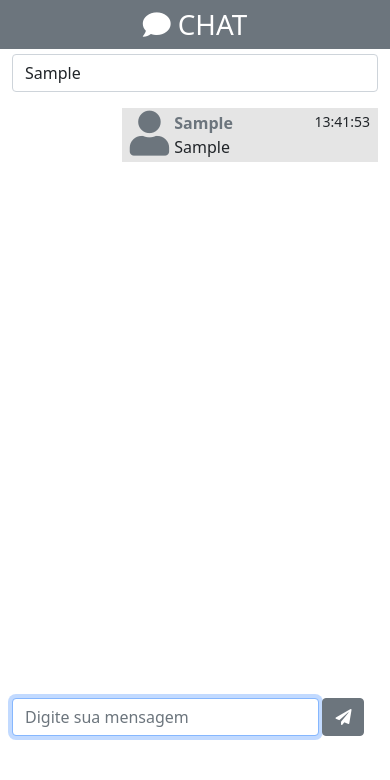
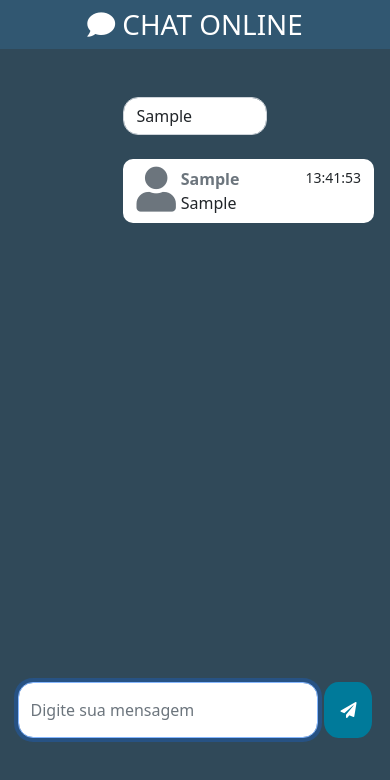
Before and after one commit to riordansantos/chat-with-websocket, a website: page public/index.html in a window 390 px wide. Both pictures are taken after typing "Sample", "Sample" into the empty fields and a click on the button 343 px from the left and 717 px from the top of the page. Drawn offline with nearby package versions, Linux system fonts and the light colour scheme; no server answers.

Commit message:
feat(): fixing styles

```diff
--- a/package.json
+++ b/package.json
@@ -2,7 +2,7 @@
   "name": "chat-with-websocket",
   "version": "1.0.0",
   "description": "Live chat with websocket",
-  "main": "index.js",
+  "main": "index.html",
   "scripts": {
     "test": "echo \"Error: no test specified\" && exit 1"
   },
--- a/public/index.html
+++ b/public/index.html
@@ -12,7 +12,9 @@
         integrity="sha512-YybopSVjZU0fe8TY4YDuQbP5bhwpGBE/T6eBUEZ0usM72IWBfWrgVI13qfX4V2A/W7Hdqnm7PIOYOwP9YHnICw=="
         crossorigin="anonymous"></script>
 
-    <link rel="stylesheet" href="https://cdnjs.cloudflare.com/ajax/libs/font-awesome/5.15.2/css/all.min.css" integrity="sha512-HK5fgLBL+xu6dm/Ii3z4xhlSUyZgTT9tuc/hSrtw6uzJOvgRr2a9jyxxT1ely+B+xFAmJKVSTbpM/CuL7qxO8w==" crossorigin="anonymous" />
+    <link rel="stylesheet" href="https://cdnjs.cloudflare.com/ajax/libs/font-awesome/5.15.2/css/all.min.css"
+        integrity="sha512-HK5fgLBL+xu6dm/Ii3z4xhlSUyZgTT9tuc/hSrtw6uzJOvgRr2a9jyxxT1ely+B+xFAmJKVSTbpM/CuL7qxO8w=="
+        crossorigin="anonymous" />
 
     <link href="https://cdn.jsdelivr.net/npm/bootstrap@5.0.0-beta2/dist/css/bootstrap.min.css" rel="stylesheet"
         integrity="sha384-BmbxuPwQa2lc/FVzBcNJ7UAyJxM6wuqIj61tLrc4wSX0szH/Ev+nYRRuWlolflfl" crossorigin="anonymous">
@@ -27,24 +29,25 @@
 
         <div class="row linha1">
             <div class="col-md-12">
-           <h1 class="mt-2"><i class="fas fa-comment"></i> CHAT</h1>
+                <h1 class="mt-2"><i class="fas fa-comment"></i> CHAT ONLINE</h1>
             </div>
         </div>
 
 
         <div class="row linha2">
-    <div class="col-md-12 divL2" onkeypress="handle();">
+            <div class="col-md-12 backgroundMain" onkeypress="handle();">
 
                 <form id="chat">
-            <div class="mb-3">
-                <input type="text" name="username" class="form-control inputusername"  placeholder="Digite seu usuário">
+                    <div class="mb-4 inputusername">
+                        <input type="text" name="username" class="form-control" placeholder="Digite seu usuário">
                     </div>
 
                     <div class="messages mb-3"></div>
 
-            <div class="mb-1">
+                    <div class="mb-1 submitMessage">
                         <input name="message" class="form-control inputmessage" placeholder="Digite sua mensagem">
-                <button type="submit" class="btn btn-secondary" id="btnEnviar" onclick="execSub()"><i class="fas fa-paper-plane"></i></button>
+                        <button type="submit" class="btn btn-secondary" id="btnEnviar" onclick="execSub()"><i
+                                class="fas fa-paper-plane"></i></button>
                     </div>
 
                 </form>
@@ -64,32 +67,31 @@
     <script type="text/javascript">
 
 
-    $( document ).ready(function() {
+        $(document).ready(function () {
 
             var socket = io('http://localhost:3000');
-        // var socket = io('http://10.0.0.24:3000');
-       // var socket = io('https://f5b0aacab5ed.ngrok.io');
+
 
 
             function renderMessage(message) {
 
-        if($('input[name=username]').val() == message.author){
+                if ($('input[name=username]').val() == message.author) {
 
                     var conteudoHtml = '';
-            conteudoHtml = conteudoHtml + '<div class="message msgcorrenteuser">';
-                conteudoHtml = conteudoHtml + '<div style="width:100%">';
-                    conteudoHtml = conteudoHtml + '<div style="float:left">';
-                        conteudoHtml = conteudoHtml + '<i class="fas fa-user fa-3x" style="font-size: 45px; margin-left: 5px; margin-right: 5px; color: #6c757d;"></i>';
+                    conteudoHtml += '<div class="message msgcorrenteuser">';
+                    conteudoHtml += '<div style="width:100%">';
+                    conteudoHtml += '<div style="float:left">';
+                    conteudoHtml += '<i class="fas fa-user fa-3x" style="font-size: 45px; margin-left: 5px; margin-right: 5px; color: #6c757d;"></i>';
 
-                    conteudoHtml = conteudoHtml + '</div>';
-                    conteudoHtml = conteudoHtml + '<div>';
-                        conteudoHtml = conteudoHtml + '<div style="float:left; color: #6c757d;"><strong>' + message.author + '</strong></div>';
-                        conteudoHtml = conteudoHtml + '<div style="float: right; margin-right: 5px; font-size:14px">'+ message.hora +'</div>';
-                    conteudoHtml = conteudoHtml + '</div>';
+                    conteudoHtml += '</div>';
+                    conteudoHtml += '<div>';
+                    conteudoHtml += '<div style="float:left; color: #6c757d;"><strong>' + message.author + '</strong></div>';
+                    conteudoHtml += '<div style="float: right; margin-right: 5px; font-size:14px">' + message.hora + '</div>';
+                    conteudoHtml += '</div>';
 
-                conteudoHtml = conteudoHtml + '</div>';
-                conteudoHtml = conteudoHtml + '<div style="width:100%"><br>' + message.message + '</div>';
-            conteudoHtml = conteudoHtml + '</div>';
+                    conteudoHtml += '</div>';
+                    conteudoHtml += '<div style="width:100%"><br>' + message.message + '</div>';
+                    conteudoHtml += '</div>';
 
 
 
@@ -99,20 +101,20 @@
 
 
                     var conteudoHtml = '';
-            conteudoHtml = conteudoHtml + '<div class="message msguser">';
-                conteudoHtml = conteudoHtml + '<div style="width:100%">';
-                    conteudoHtml = conteudoHtml + '<div style="float:left">';
-                        conteudoHtml = conteudoHtml + '<i class="fas fa-user fa-3x" style="font-size: 45px; margin-left: 5px; margin-right: 5px;"></i>';
+                    conteudoHtml += '<div class="message msguser">';
+                    conteudoHtml += '<div style="width:100%;">';
+                    conteudoHtml += '<div style="float:left; color: #fff">';
+                    conteudoHtml += '<i class="fas fa-user fa-3x" style="font-size: 45px; margin-left: 5px; margin-right: 5px; color: #fff;"></i>';
 
-                    conteudoHtml = conteudoHtml + '</div>';
-                    conteudoHtml = conteudoHtml + '<div>';
-                        conteudoHtml = conteudoHtml + '<div style="float:left"><strong>' + message.author + '</strong></div>';
-                        conteudoHtml = conteudoHtml + '<div style="float: right; margin-right: 5px; font-size:14px">' + message.hora + '</div>';
-                    conteudoHtml = conteudoHtml + '</div>';
+                    conteudoHtml += '</div>';
+                    conteudoHtml += '<div>';
+                    conteudoHtml += '<div style="float:left; color: #fff;"><strong>' + message.author + '</strong></div>';
+                    conteudoHtml += '<div style="float: right; margin-right: 5px; font-size:14px; color: #fff;">' + message.hora + '</div>';
+                    conteudoHtml += '</div>';
 
-                conteudoHtml = conteudoHtml + '</div>';
-                conteudoHtml = conteudoHtml + '<div style="width:100%"><br>' + message.message + '</div>';
-            conteudoHtml = conteudoHtml + '</div>';
+                    conteudoHtml += '</div>';
+                    conteudoHtml += '<div style="width:100%; color: #fff;"><br>' + message.message + '</div>';
+                    conteudoHtml += '</div>';
 
 
                     $('.messages').append(conteudoHtml);
@@ -122,8 +124,8 @@
 
             }
 
-    socket.on('previousMessages', function(messages){
-        for (message of messages){
+            socket.on('previousMessages', function (messages) {
+                for (message of messages) {
                     renderMessage(message);
                 }
             })
@@ -143,7 +145,7 @@
                 var message = $('input[name=message]').val();
 
                 var now = new Date
-        var hora = addZeroes(now.getHours(), 2) + ":" + addZeroes(now.getMinutes(),2) + ":" + addZeroes(now.getSeconds(),2);
+                var hora = addZeroes(now.getHours(), 2) + ":" + addZeroes(now.getMinutes(), 2) + ":" + addZeroes(now.getSeconds(), 2);
 
                 $('input[name=message]').val('');
                 $('input[name=message]').focus();
@@ -172,18 +174,16 @@
         });
 
 
-    function execSub(){
+        function execSub() {
 
-        $('.messages').animate({scrollTop: $('.messages')[0].scrollHeight}, 500);
+            $('.messages').animate({ scrollTop: $('.messages')[0].scrollHeight }, 500);
 
         }
 
 
-    function handle()
-    {
+        function handle() {
             var keycode = window.event.keyCode;
-      if (keycode == 13)
-      {
+            if (keycode == 13) {
                 $('#btnEnviar').click();
             }
         }
@@ -194,7 +194,7 @@ function addZeroes(num, len) {
             var numberWithZeroes = String(num);
             var counter = numberWithZeroes.length;
 
-  while(counter < len) {
+            while (counter < len) {
 
                 numberWithZeroes = "0" + numberWithZeroes;
 
--- a/public/styles.css
+++ b/public/styles.css
@@ -3,18 +3,42 @@ html {
 }
 
 body {
-  background-color: #FFF;
+  background-color: #304959;
 
-  height: 100%;
+
 }
 
 button {
   float: left;
 }
 
+.backgroundMain{
+
+  background-color: #304959;
+  padding: 3rem 1rem;
+}
 
 .inputusername{
-  width: 100%;
+
+  display: flex;
+  justify-content: center;
+}
+.inputusername input{
+  width: 40%;
+  border-radius: 15px;
+}
+.submitMessage{
+  display: flex;
+  justify-content: center;
+}
+
+.submitMessage button{
+  border-radius: 30%;
+  padding: 1rem;
+  text-align: center;
+  background: #007A9A;
+  border: none;
+  margin-left: 0.2rem;
 }
 
 .inputmessage {
@@ -22,49 +46,49 @@ button {
   width: 84%;
   margin-right: 3px;
   float: left;
+  border-radius: 15px;
+
 }
 
 .messages{
 
-  height: 68vh !important;
-  overflow:auto;
+  /*height: 68vh;*/
+  height: 60vh !important;
+  overflow: auto;
+
 
 }
 
 
 .msgcorrenteuser {
   float: right;
-  background-color: #e5e5e5;
-  padding: 3px;
-  width: 70%;
-  margin-bottom: 3px;
+  background-color: #FFF;
+  padding: 0.5rem;
+  min-width: 70%;
+  margin-bottom: 0.5rem;
+  border-radius: 10px;
 }
 
 
 .msguser {
   float: left;
-  padding: 3px;
+  padding: 0.5rem;
   width: 70%;
-  margin-bottom: 3px;
+  margin-bottom: 0.5rem;
+  background: #315771;
+  border-radius: 10px;
 }
 
 
 .linha1 {
-  margin-top: 0px; background-color: #6c757d;
+  margin-top: 0px;
+  background-color: #315771;
 }
 
 h1{
   color: #FFF; text-align: center;
 }
 
-.linha2{
-  background-color: #FFF;
-}
-
-.divL2{
-  margin-top: 5px;
-}
-
 #audioSend{
 
   display: none;
--- a/server.js
+++ b/server.js
@@ -30,5 +30,4 @@ io.on('connection', socket => {
     })
 })
 
-// server.listen(3000, '10.0.0.24');
 server.listen(3000);
```
Lines whose indentation alone changed are shown as unchanged.
